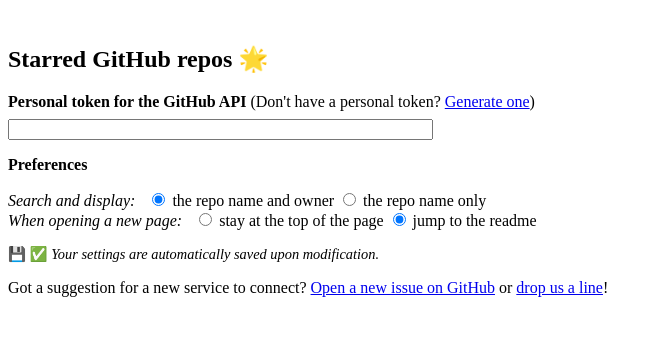
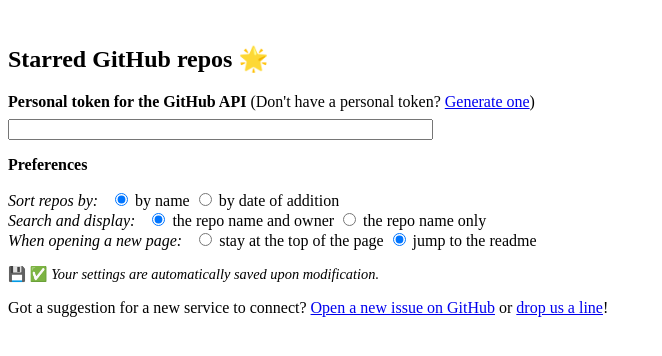
Before and after one commit to cheap-glitch/warpgate, a website with bundled scripts: page src/pages/options.html in a window 1280 px wide. Shown: the whole page, without its empty margins (0-662 px from the left). Built offline with nearby package versions, Linux system fonts and the light colour scheme; some packages are replaced by stand-ins of ours.

Commit message:
Add UI for sorting option

```diff
--- a/src/pages/options.html
+++ b/src/pages/options.html
@@ -54,6 +54,15 @@
 
 			<p><strong>Preferences</strong></p>
 
+			<!-- Sort by name / last added -->
+			<div class="panel-formElements-item">
+				<em>Sort repos by:</em>&ensp;
+				<input  id="github:sortByName:true"  name="github:sortByName" type="radio" checked>
+				<label for="github:sortByName:true"> by name</label>
+				<input  id="github:sortByName:false" name="github:sortByName" type="radio">
+				<label for="github:sortByName:false">by date of addition</label>
+			</div>
+
 			<!-- Full name / repo name only -->
 			<div class="panel-formElements-item">
 				<em>Search and display:</em>&ensp;
--- a/src/scripts/options.js
+++ b/src/scripts/options.js
@@ -8,31 +8,22 @@
 (async function()
 {
 	/**
-	 * Autofill the inputs with the saved preferences
+	 * GitHub token
 	 */
-
-	// Token
 	document.getElementById('github:token').value = await getStorageValue('sync', 'github:token', '', v => typeof v == 'string');
-
-	// Toggled settings
-	['fullRepoName', 'jumpToReadme'].forEach(async setting => {
-		document.getElementById(`github:${setting}:` + (await getStorageValue('sync', `github:${setting}`, true, v => typeof v == 'boolean')).toString()).checked = true;
-	});
-
-	/**
-	 * Save the preferences upon modification & update the targets
-	 */
-
-	// Token
 	document.getElementById('github:token').addEventListener('input', async function(e)
 	{
 		await setStorageValue('sync', 'github:token', e.target.value.trim())
 		await updateTargets();
 	});
 
-	// Toggled settings
-	['fullRepoName', 'jumpToReadme'].forEach(function(setting)
+	/**
+	 * GitHub settings
+	 */
+	['sortByName', 'fullRepoName', 'jumpToReadme'].forEach(async function(setting)
 	{
+		document.getElementById(`github:${setting}:` + (await getStorageValue('sync', `github:${setting}`, true, v => typeof v == 'boolean')).toString()).checked = true;
+
 		[true, false].forEach(option => document.getElementById(`github:${setting}:${option}`).addEventListener('change', async function(e)
 		{
 			if (!e.target.checked) return;
```
